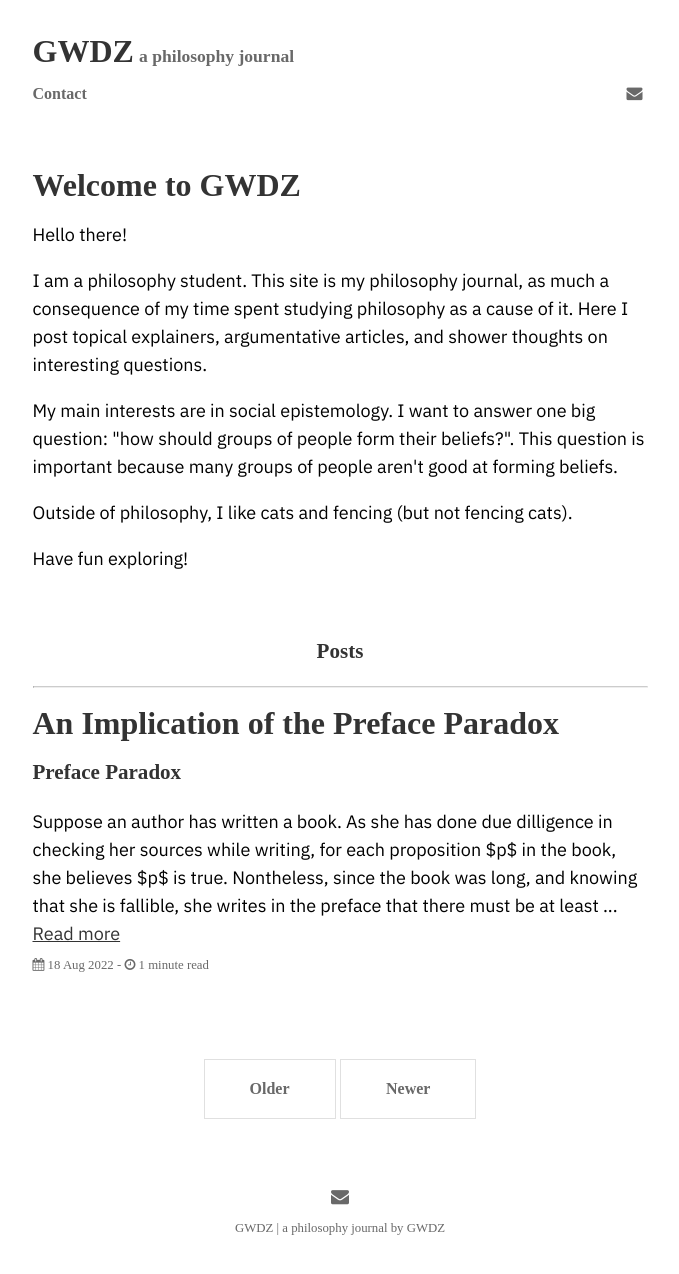
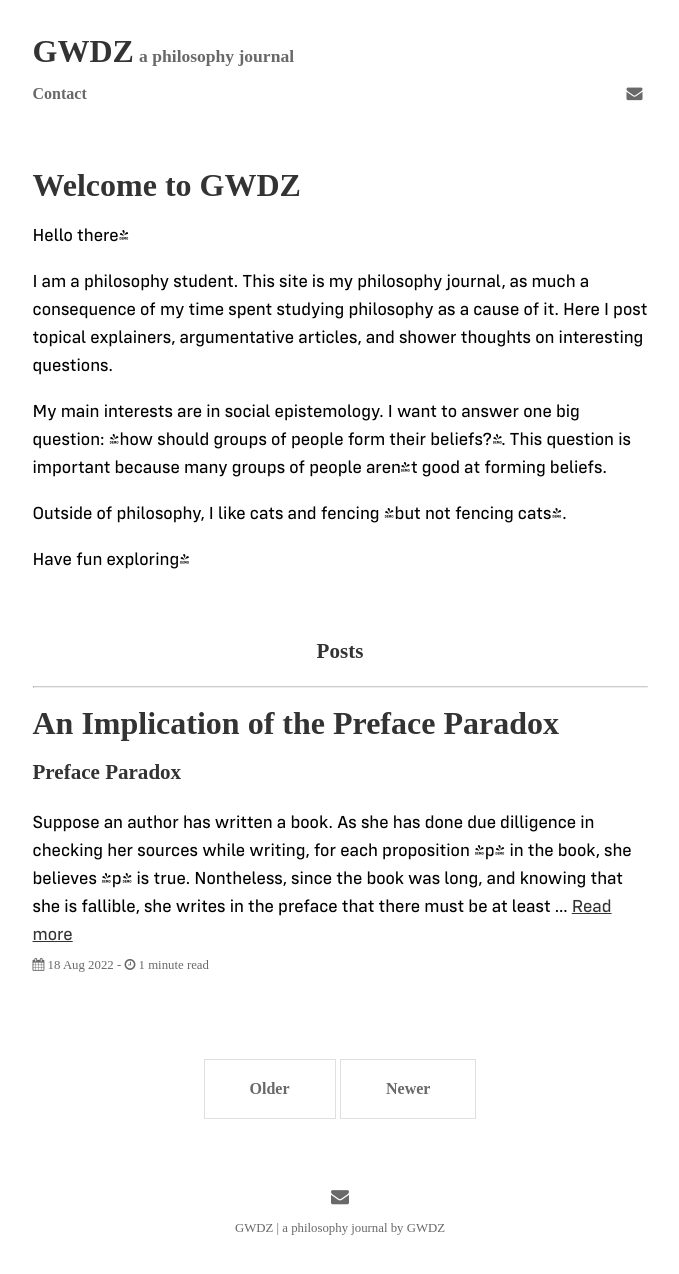
Before and after one commit to GWDZ-true/gwdz-site, a Jekyll site: the page built from index.html, in a window 1280 px wide. Shown: the whole page, without its empty margins (300-979 px from the left). Built offline with Jekyll 4.4.1, drawn with Linux system fonts in a browser that asks for light colours; some web fonts are replaced; the list of posts is cut into pages by our own code.

Commit message:
Update main.scss

```diff
--- a/assets/css/main.scss
+++ b/assets/css/main.scss
@@ -3,28 +3,28 @@
 
 @font-face{
     font-family: iaw;
-    src: url(../fonts/IBMPlexSans-Regular.woff);
+    src: url(../fonts/cfgtext.otf);
     font-style: normal;
     font-weight: normal;
 }
 
 @font-face{
     font-family: iaw;
-    src: url(../fonts/IBMPlexSans-Italic.woff);
+    src: url(../fonts/cfgitalic.otf);
     font-style: italic;
     font-weight: normal;
 }
 
 @font-face{
     font-family: iaw;
-    src: url(../fonts/IBMPlexSans-Bold.woff);
+    src: url(../fonts/cfgbold.otf);
     font-style: normal;
     font-weight: bold;
 }
 
 @font-face{
     font-family: iaw;
-    src: url(../fonts/IBMPlexSans-BoldItalic.woff);
+    src: url(../fonts/cfgbolditalic.otf);
     font-style: italic;
     font-weight: bold;
 }
```
